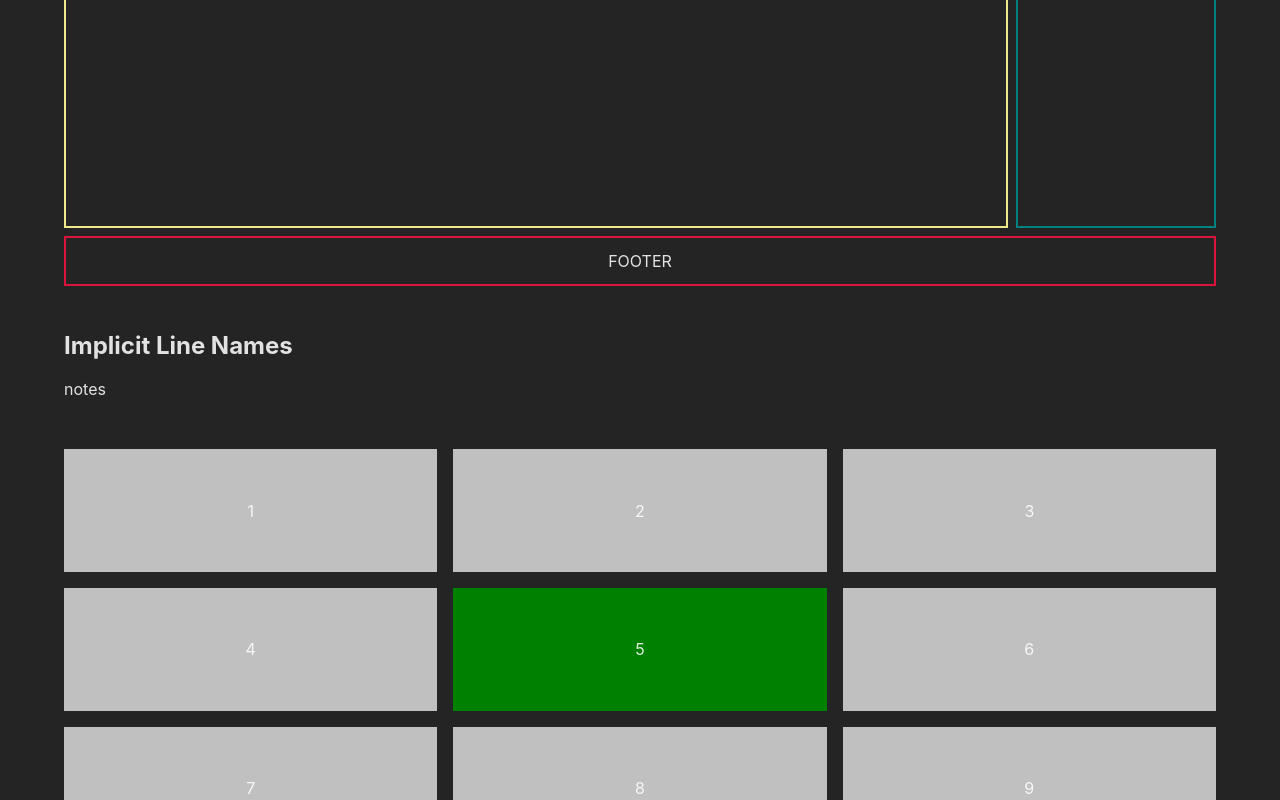
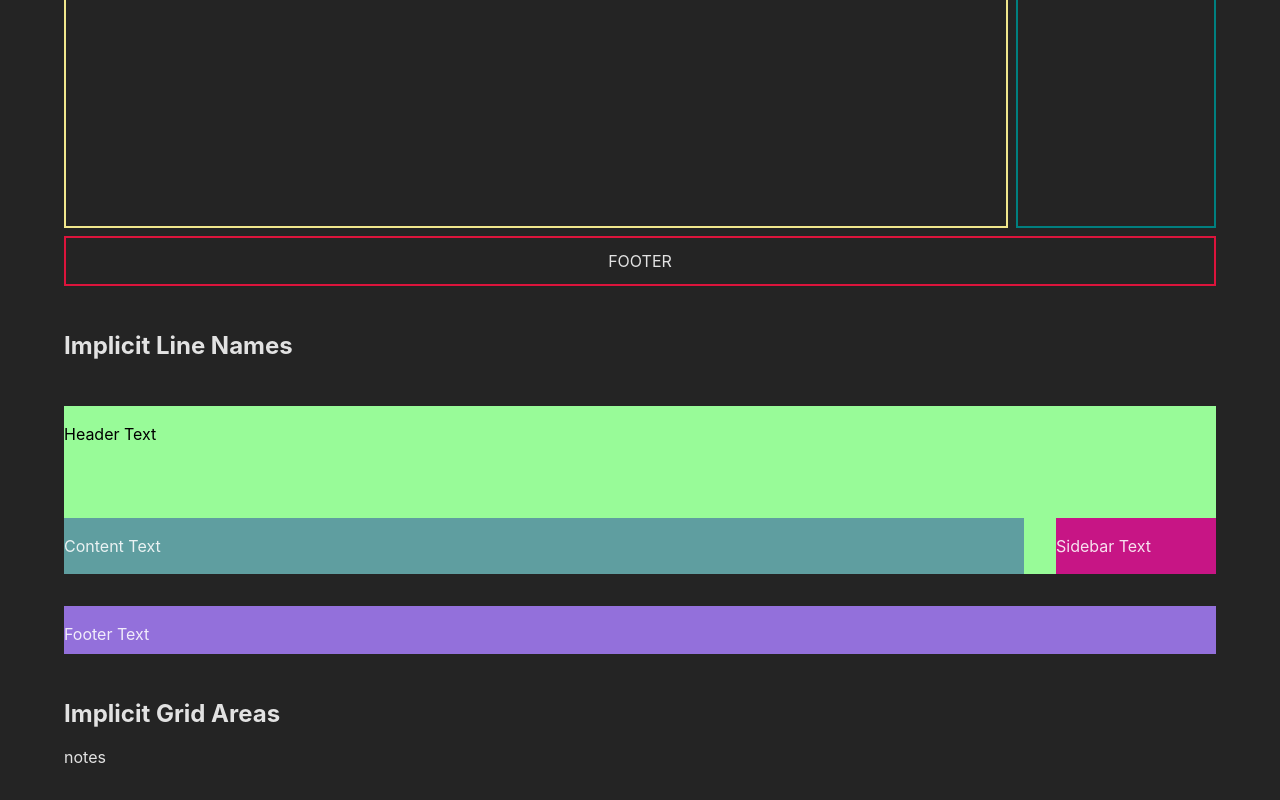
Before and after one commit to angeliquerivera/my-first-grid, a React (Vite) app: page / in a window 1280 px wide. Shown: the part 11200-12000 px from the top of the page. Built offline with nearby package versions, Linux system fonts and the light colour scheme.

Commit message:
feat: add ImplicitLineNames and CSS code

```diff
--- a/src/App.jsx
+++ b/src/App.jsx
@@ -10,6 +10,7 @@ import SpansOnly from "./components/sections/SpansOnly";
 import SingleLineNames from "./components/sections/SingleLineNames";
 import GridAreaNames from "./components/sections/GridAreaNames";
 import ImplicitLineNames from "./components/sections/ImplicitLineNames";
+import ImplicitGridAreas from "./components/sections/ImplicitGridAreas";
 import ThreeByThree from "./components/practice-grids/ThreeByThree";
 import Staircase from "./components/practice-grids/Staircase";
 import Pyramid from "./components/practice-grids/Pyramid";
@@ -29,6 +30,7 @@ export default function App() {
       <SingleLineNames />
       <GridAreaNames />
       <ImplicitLineNames />
+      <ImplicitGridAreas />
       <hr />
       <ThreeByThree />
       <Staircase />
--- /dev/null
+++ b/src/components/sections/ImplicitGridAreas.jsx
@@ -0,0 +1,23 @@
+export default function ImplicitGridAreas() {
+  return (
+    <article>
+      <header className="container">
+        <h2>Implicit Grid Areas</h2>
+        <p>notes</p>
+      </header>
+      <section className="container">
+        <article className="implicit-names">
+          <div className="implicit-area">5</div>
+          <div>1</div>
+          <div>2</div>
+          <div>3</div>
+          <div>4</div>
+          <div>6</div>
+          <div>7</div>
+          <div>8</div>
+          <div>9</div>
+        </article>
+      </section>
+    </article>
+  );
+}
--- a/src/components/sections/ImplicitLineNames.jsx
+++ b/src/components/sections/ImplicitLineNames.jsx
@@ -3,19 +3,21 @@ export default function ImplicitLineNames() {
     <article>
       <header className="container">
         <h2>Implicit Line Names</h2>
-        <p>notes</p>
       </header>
       <section className="container">
-        <article className="implicit-names">
-          <div className="implicit-area">5</div>
-          <div>1</div>
-          <div>2</div>
-          <div>3</div>
-          <div>4</div>
-          <div>6</div>
-          <div>7</div>
-          <div>8</div>
-          <div>9</div>
+        <article className="explicit-name-areas">
+          <div className="implicit-header">
+            <p>Header Text</p>
+          </div>
+          <div className="implicit-content">
+            <p>Content Text</p>
+          </div>
+          <div className="implicit-sidebar">
+            <p>Sidebar Text</p>
+          </div>
+          <div className="implicit-footer">
+            <p>Footer Text</p>
+          </div>
         </article>
       </section>
     </article>
--- a/src/styles/examples.css
+++ b/src/styles/examples.css
@@ -291,13 +291,13 @@ div.special {
 }
 
 /*******************************
-* ImplicitLineNames.jsx
+* ImplicitGridAreas.jsx
 ******************************/
 .implicit-names {
+  height: 400px;
   display: grid;
-  height: 400px;
+  grid-template-columns: [c-start] 1fr [d-start] 1fr [d-end] 1fr [c-end];
   grid-template-rows: [a-start] 1fr [b-start] 1fr [b-end] 1fr [a-end];
-  grid-template-columns: [c-start] 1fr [d-start] 1fr [d-end] 1fr [c-end];
   gap: 1rem;
 }
 
@@ -311,3 +311,42 @@ div.implicit-area {
   background-color: green;
   grid-area: b / d;
 }
+
+/*******************************
+* ImplicitLineNames.jsx
+******************************/
+.explicit-name-areas {
+  display: grid;
+  grid-template-areas:
+    "header  header"
+    "content sidebar"
+    "footer  footer";
+  grid-template-rows: 5rem 1fr 3rem;
+  grid-template-columns: 1fr 10rem;
+  gap: 2rem;
+}
+
+.implicit-header {
+  background-color: palegreen;
+  color: black;
+  grid-row: header-start / content-end;
+  grid-column: header-start / header-end;
+}
+
+.implicit-content {
+  background-color: cadetblue;
+  grid-row: content-start / content-end;
+  grid-column: content-start / content-end;
+}
+
+.implicit-sidebar {
+  background-color: mediumvioletred;
+  grid-row: sidebar-start / sidebar-end;
+  grid-column: sidebar-start / sidebar-end;
+}
+
+.implicit-footer {
+  background-color: mediumpurple;
+  grid-row: footer-start / footer-end;
+  grid-column: footer-start / footer-end;
+}
```
